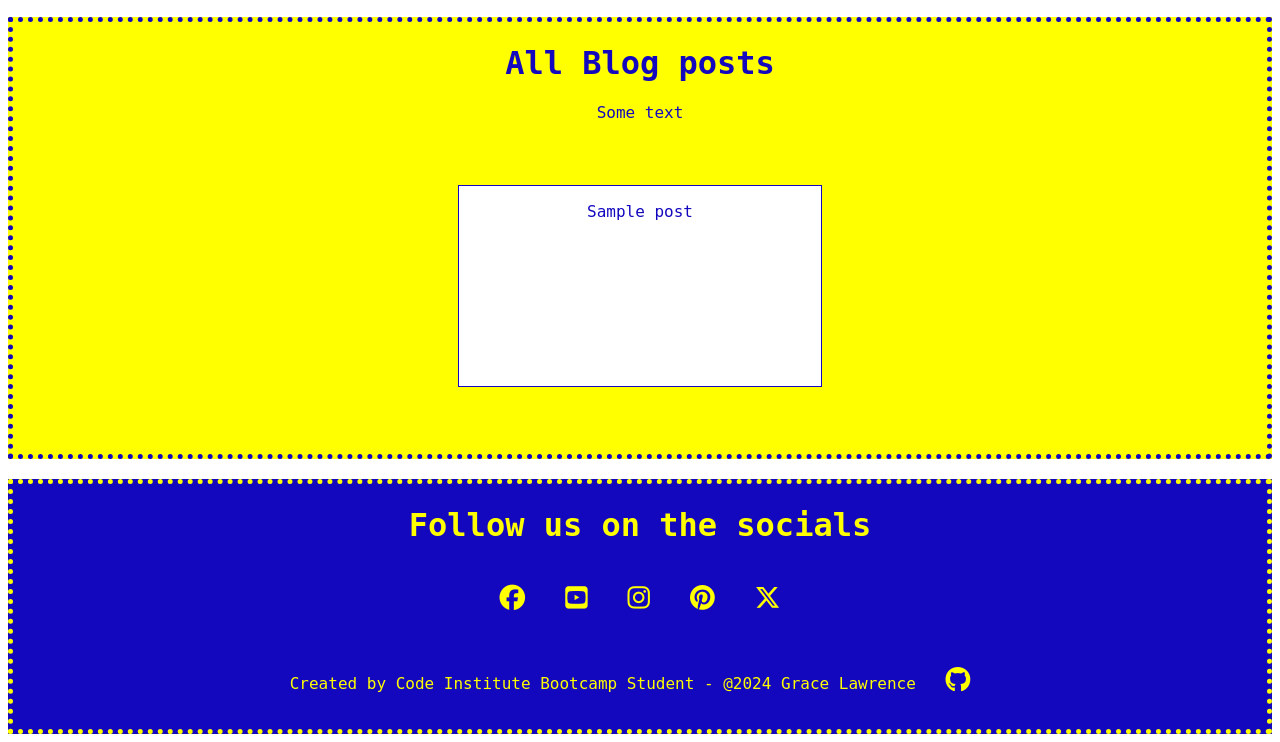
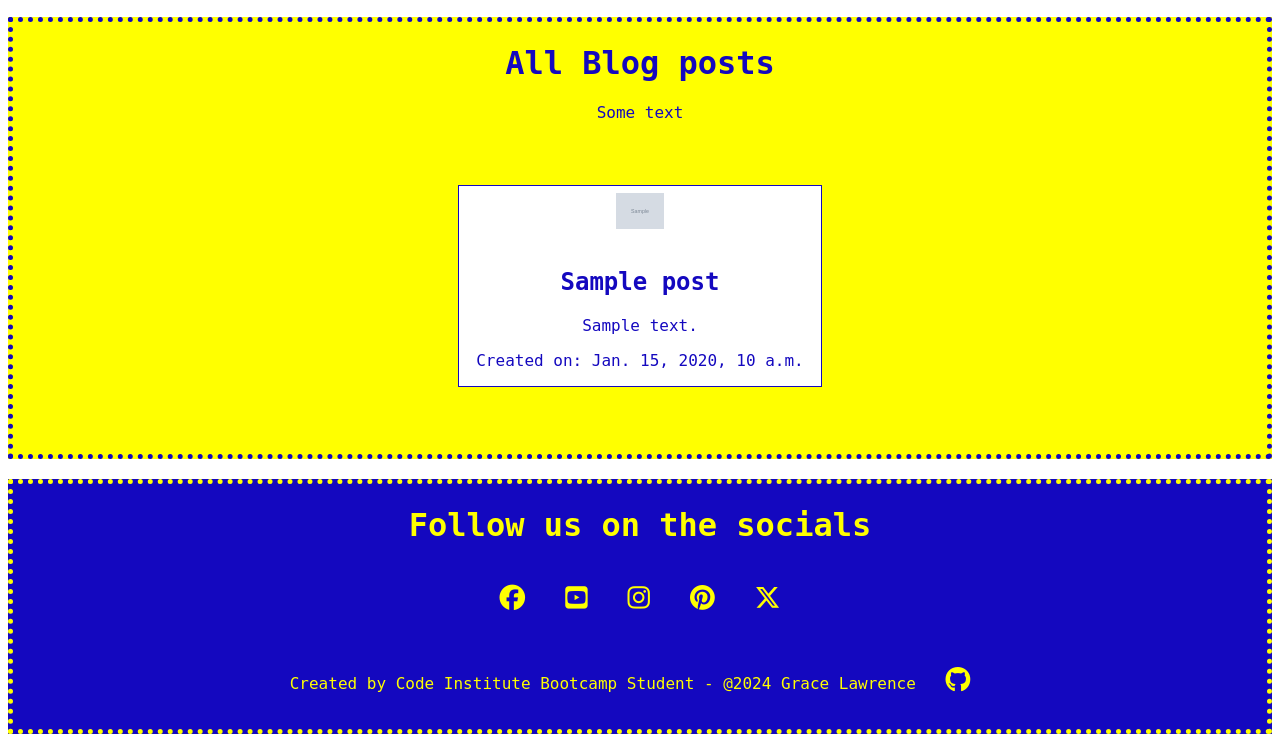
Before and after one commit to glaw2000/Leftovers, a Django app: template blog/templates/blog/blog.html in a window 1280 px wide. Shown: the part 190-932 px from the top of the page. Run offline with Django 4.2, Linux system fonts and the light colour scheme; the template is opened without the code that fills it: most values are stand-ins (such as "Sample title", 1, 10 or a date in 2020); grey boxes marked "Sample" are stand-in pictures; parts of the project's set-up code (start-up, migrations or seed data) failed here and were passed over; some libraries are stand-ins or nearby versions.

Commit message:
add imgage, excerpt and created_on data to blog.html tempalte

```diff
--- a/blog/templates/blog/blog.html
+++ b/blog/templates/blog/blog.html
@@ -11,7 +11,16 @@
     <div class="categories">
         {% for post in items %}
             <div class="cell">
-                <p>{{ post.title }}</p>
+                <div class="post_img">
+                    {% if "placeholder" in post.image %}
+                    <img src="{% static 'images/default.png' %}" alt="placeholder image">
+                    {% else %}
+                    <img src=" {{ post.image.url }}" alt="{{ post.alt_image }}">
+                    {% endif %}
+                </div>
+                <h2>{{ post.title }}</h2>
+                <p>{{ post.excerpt }}</p>
+                <p>Created on: {{ post.created_on}}</p>
             </div>
         {% empty %}
             <p>No posts to display</p>
--- a/static/css/style.css
+++ b/static/css/style.css
@@ -132,6 +132,15 @@ main {
   padding-right: 10px;
 }
 
+.post_img{
+  display: block;
+  margin-left: auto;
+  margin-right: auto;
+  height: 30%;
+  max-width: 30%;
+  padding-top: 2px;
+}
+
  /* Footer Styling */
 
 #footer {
```
